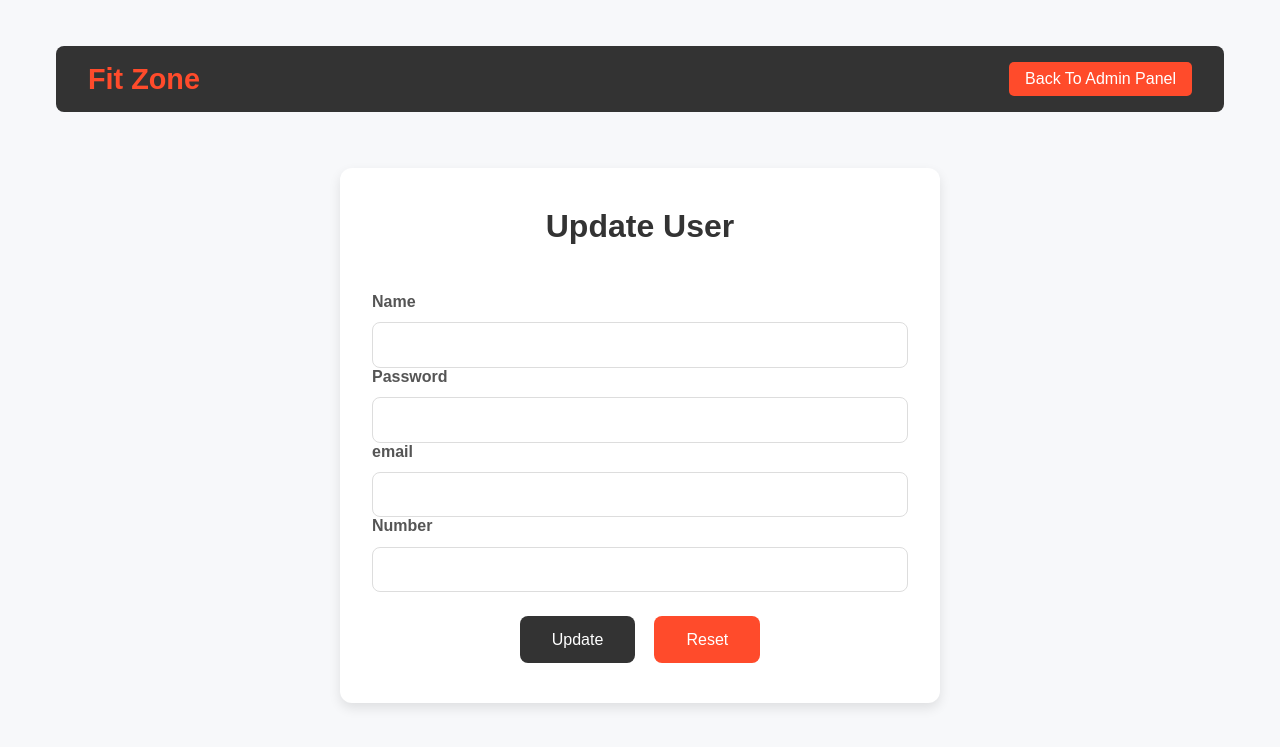
After one commit to YoonusAnees/FitZoneGYM, a PHP site: page /updateusers.php in a window 1280 px wide. The commit adds this page. Shown: the top 747 px of the page. Run offline with PHP 8.4, Linux system fonts and the light colour scheme; data comes from the database, SQL or seed files in the repository; data that the repository does not hold is empty.

Commit message:
finalised

```diff
--- a/about.php
+++ b/about.php
@@ -14,7 +14,7 @@
       background-color: #f8f8f8;
       text-align: center;
       margin: 20px 0;
-      border-radius: ;
+      border-radius: 6;
     }
 
     .feedback-form {
--- a/updatestafeGUI.php
+++ b/updatestafeGUI.php
@@ -190,7 +190,7 @@ $row = mysqli_fetch_assoc($result);
 </header>
 
 <div id="upload_container">
-    <h2>Update Item</h2>
+    <h2>Update Staff</h2>
     <form action="ADMINupdatestaff.php" method="POST">
         <input type="hidden" name="updateID" value="<?php echo htmlspecialchars($row['id']); ?>">
 
--- /dev/null
+++ b/updateusers.php
@@ -0,0 +1,231 @@
+<?php
+include("db/dbconn.php");
+if(isset($_GET['id'])){
+    $updateID=$_GET['id'];
+}
+
+$sql = "SELECT * FROM userregistration WHERE id = $updateID";
+$result = mysqli_query($conn, $sql);
+$row = mysqli_fetch_assoc($result);
+?>
+
+<!DOCTYPE html>
+<html lang="en">
+<head>
+    <meta charset="UTF-8">
+    <meta name="viewport" content="width=device-width, initial-scale=1.0">
+    <title>Update User</title>
+    <style>
+     /* Base Styling */
+* {
+    margin: 0;
+    padding: 0;
+    box-sizing: border-box;
+    font-family: 'Arial', sans-serif;
+}
+
+/* Body Styling */
+body {
+    background-color: #f7f8fa;
+    color: #333;
+    display: flex;
+    flex-direction: column;
+    align-items: center;
+    padding: 30px 0;
+}
+
+/* Navigation Bar Styling */
+header {
+    width: 100%;
+    max-width: 1200px;
+    padding: 1rem;
+    text-align: center;
+    color: #333;
+    margin-bottom: 40px;
+}
+
+nav {
+    width: 100%;
+    max-width: 1200px;
+    background-color: #333;
+    display: flex;
+    align-items: center;
+    justify-content: space-between;
+    padding: 1rem 2rem;
+    border-radius: 8px;
+    color: #fff;
+}
+
+.logo {
+    font-size: 1.8rem;
+    font-weight: bold;
+    color: #ff4b2b;
+}
+
+.cta {
+    background: #ff4b2b;
+    padding: 0.5rem 1rem;
+    border-radius: 5px;
+    color: #fff;
+    text-decoration: none;
+    transition: background 0.3s ease;
+}
+
+.cta:hover {
+    background: #e6392f;
+}
+
+/* Form Container Styling */
+#upload_container {
+    max-width: 600px;
+    width: 100%;
+    padding: 2.5rem 2rem;
+    background: #fff;
+    border-radius: 12px;
+    box-shadow: 0 5px 12px rgba(0, 0, 0, 0.1);
+    display: flex;
+    flex-direction: column;
+    gap: 1.5rem;
+}
+
+#upload_container h2 {
+    color: #333;
+    margin-bottom: 1.5rem;
+    font-size: 2rem;
+    text-align: center;
+}
+
+/* Form Fields */
+.form-group {
+    display: flex;
+    flex-direction: column;
+    gap: 0.7rem;
+}
+
+.form-group label {
+    font-weight: bold;
+    color: #555;
+    font-size: 1rem;
+}
+
+.form-group input[type="text"],
+.form-group input[type="email"] {
+    padding: 0.8rem;
+    border-radius: 8px;
+    border: 1px solid #ddd;
+    outline: none;
+    transition: border-color 0.3s, box-shadow 0.3s;
+    font-size: 1rem;
+}
+
+.form-group input[type="text"]:focus,
+.form-group input[type="email"]:focus {
+    border-color: #ff4b2b;
+    box-shadow: 0 0 6px rgba(255, 75, 43, 0.3);
+}
+
+/* Buttons */
+.button-group {
+    display: flex;
+    gap: 1.2rem;
+    justify-content: center;
+    margin-top: 1.5rem;
+}
+
+input[type="submit"],
+input[type="reset"] {
+    padding: 0.9rem 2rem;
+    border-radius: 8px;
+    border: none;
+    color: #fff;
+    font-size: 1rem;
+    cursor: pointer;
+    transition: background 0.3s, transform 0.2s;
+}
+
+input[type="submit"] {
+    background: #333;
+}
+
+input[type="reset"] {
+    background: #ff4b2b;
+}
+
+input[type="submit"]:hover {
+    background: #555;
+    transform: translateY(-2px);
+}
+
+input[type="reset"]:hover {
+    background: #e6392f;
+    transform: translateY(-2px);
+}
+
+/* Responsive Styles */
+@media (max-width: 768px) {
+    #upload_container {
+        padding: 2rem 1.5rem;
+    }
+
+    .form-group input[type="text"],
+    .form-group input[type="email"] {
+        font-size: 0.95rem;
+    }
+
+    input[type="submit"],
+    input[type="reset"] {
+        padding: 0.8rem 1.6rem;
+        font-size: 0.95rem;
+    }
+}
+
+    </style>
+</head>
+<body>
+
+<header>
+    <nav>
+        <div class="logo">Fit Zone</div>
+        <a href="admindashboard.php" class="cta">Back To Admin Panel</a>
+    </nav>
+</header>
+
+<div id="upload_container">
+    <h2>Update User</h2>
+    <form action="update_users.php" method="POST">
+        <input type="hidden" name="updateID" value="<?php echo htmlspecialchars($row['id']); ?>">
+
+        <div class="form-group">
+            <label for="fname"> Name</label>
+            <input type="text" name="class_name" id="ClassName" value="<?php echo htmlspecialchars($row['username']); ?>" required>
+        </div>
+
+        <div class="form-group">
+            <label for="lname">Password</label>
+            <input type="text" name="description" id="description" value="<?php echo htmlspecialchars($row['password']); ?>" required>
+        </div>
+
+        <div class="form-group">
+            <label for="mnumber">email</label>
+            <input type="email" name="duration" id="duration" value="<?php echo htmlspecialchars($row['email']); ?>" required>
+        </div>
+
+        <div class="form-group">
+            <label for="UserAddress">Number</label>
+            <input type="text" name="schedule" id="schedule" value="<?php echo htmlspecialchars($row['number']); ?>" required>
+        </div>
+
+
+
+
+
+
+        <div class="button-group">
+            <input type="submit" value="Update" name="ADD">
+            <input type="reset" value="Reset" name="rst">
+        </div>
+    </form>
+</div>
+
+</body>
+</html>
```
Also changed, not shown: admindashboard.php (+100 -35 lines), deleteusers.php (added, +21 -0 lines), update_users.php (added, +43 -0 lines).
